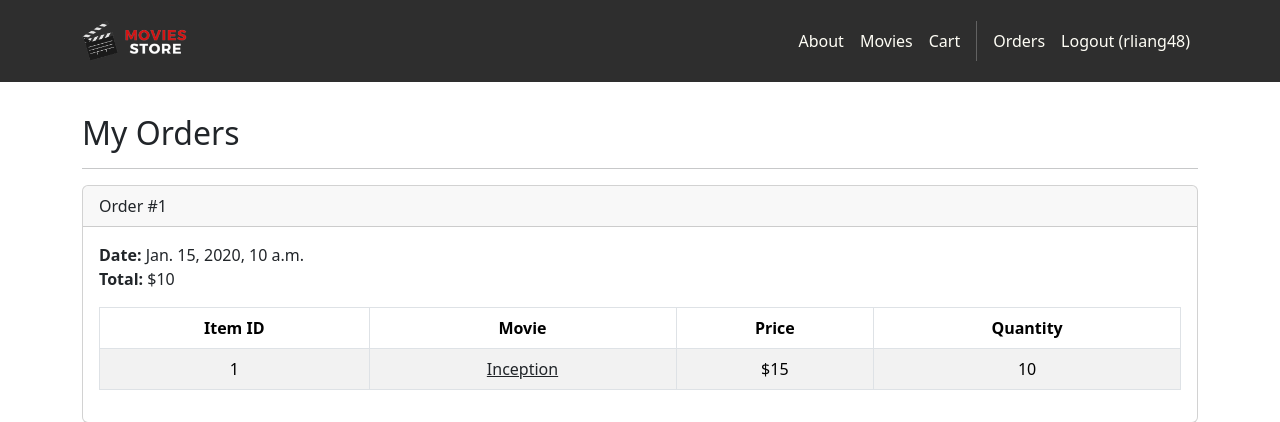
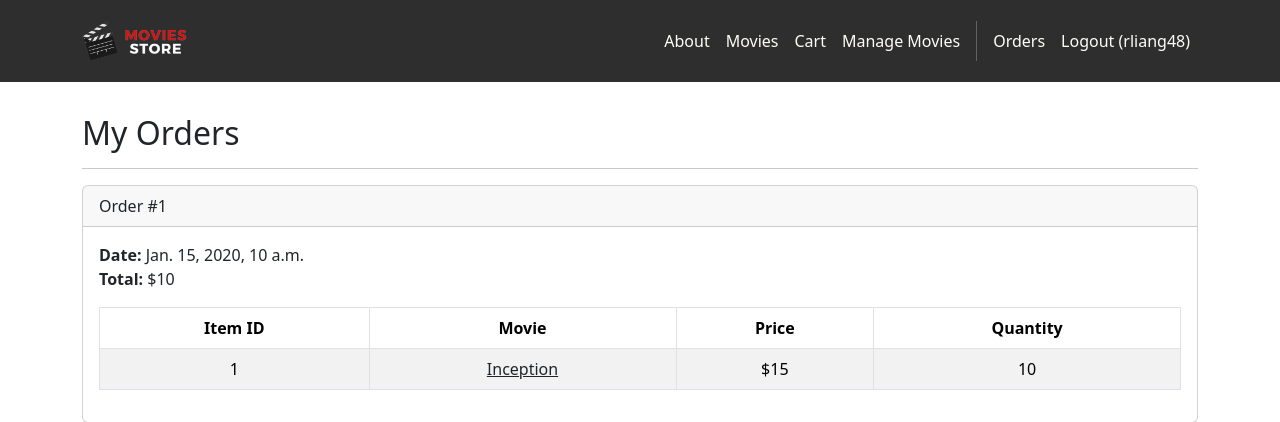
Before and after one commit to rachel-156/moviesstore, a Django app: page /accounts/orders/ in a window 1280 px wide. Shown: the top 422 px of the page. Run offline with Django 5.2, Linux system fonts and the light colour scheme; a user stored in the database is signed in; data comes from the database, SQL or seed files in the repository; both versions use the stored data as it was after the commit; tables that the repository leaves empty hold one stand-in row (values such as "Sample post"); some libraries are stand-ins or nearby versions.

Commit message:
Update movie management features

```diff
--- a/moviesstore/templates/base.html
+++ b/moviesstore/templates/base.html
@@ -43,6 +43,14 @@
                href="{% url 'home.about' %}">About</a>
             <a class="nav-link" href= "{% url 'movies.index' %}">Movies</a>
             <a class="nav-link" href="{% url 'cart.index' %}">Cart</a>
+
+            {% if user.is_staff %}
+              <a class="nav-link" href="{% url 'admin:movies_movie_changelist' %}">
+                Manage Movies
+              </a>
+            {% endif %}
+
+
             <div class="vr bg-white mx-2 d-none d-lg-block"></div>
             {% if user.is_authenticated %}
             <a class="nav-link" href="{% url 'accounts.orders' %}">Orders
```
Also changed, not shown: db.sqlite3.
